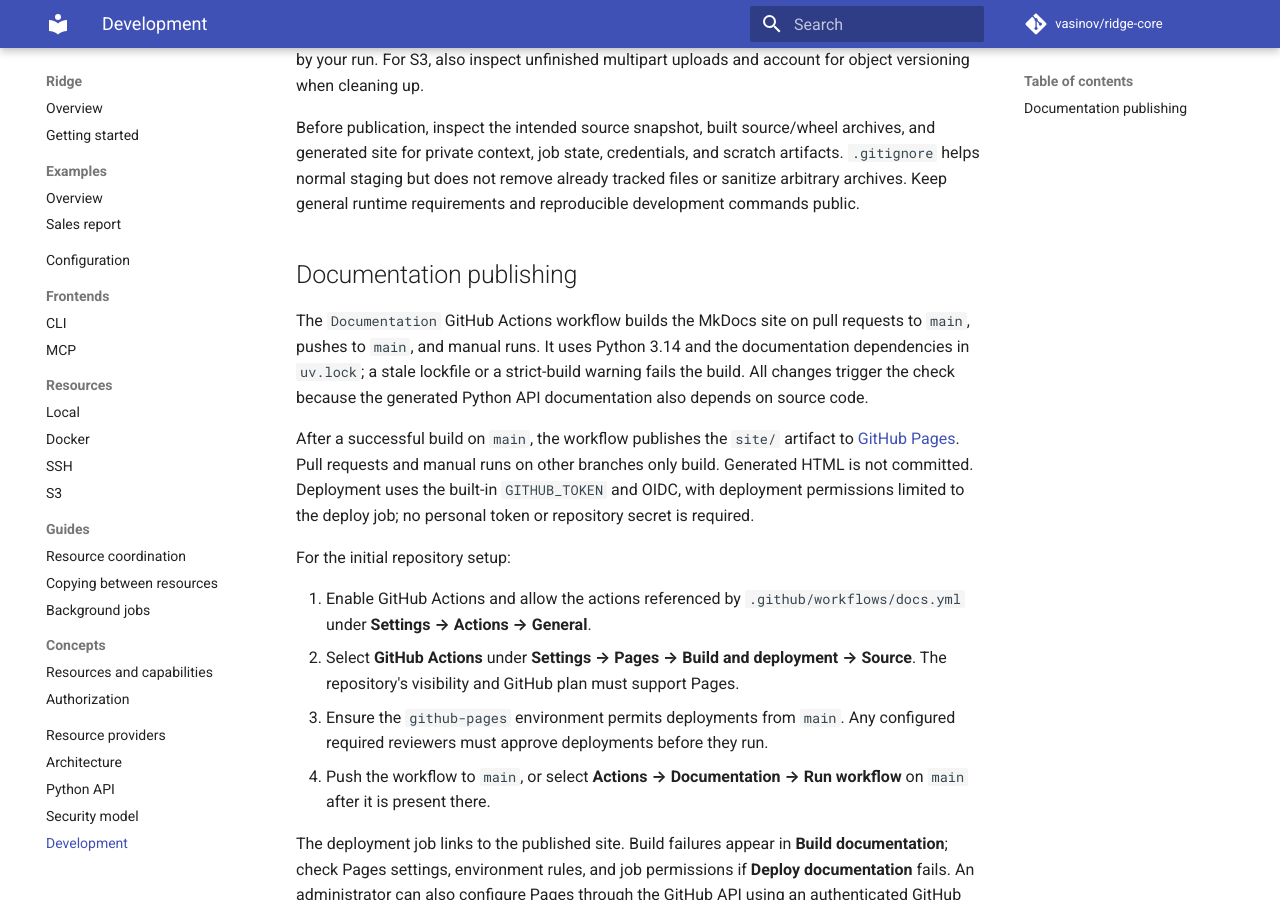
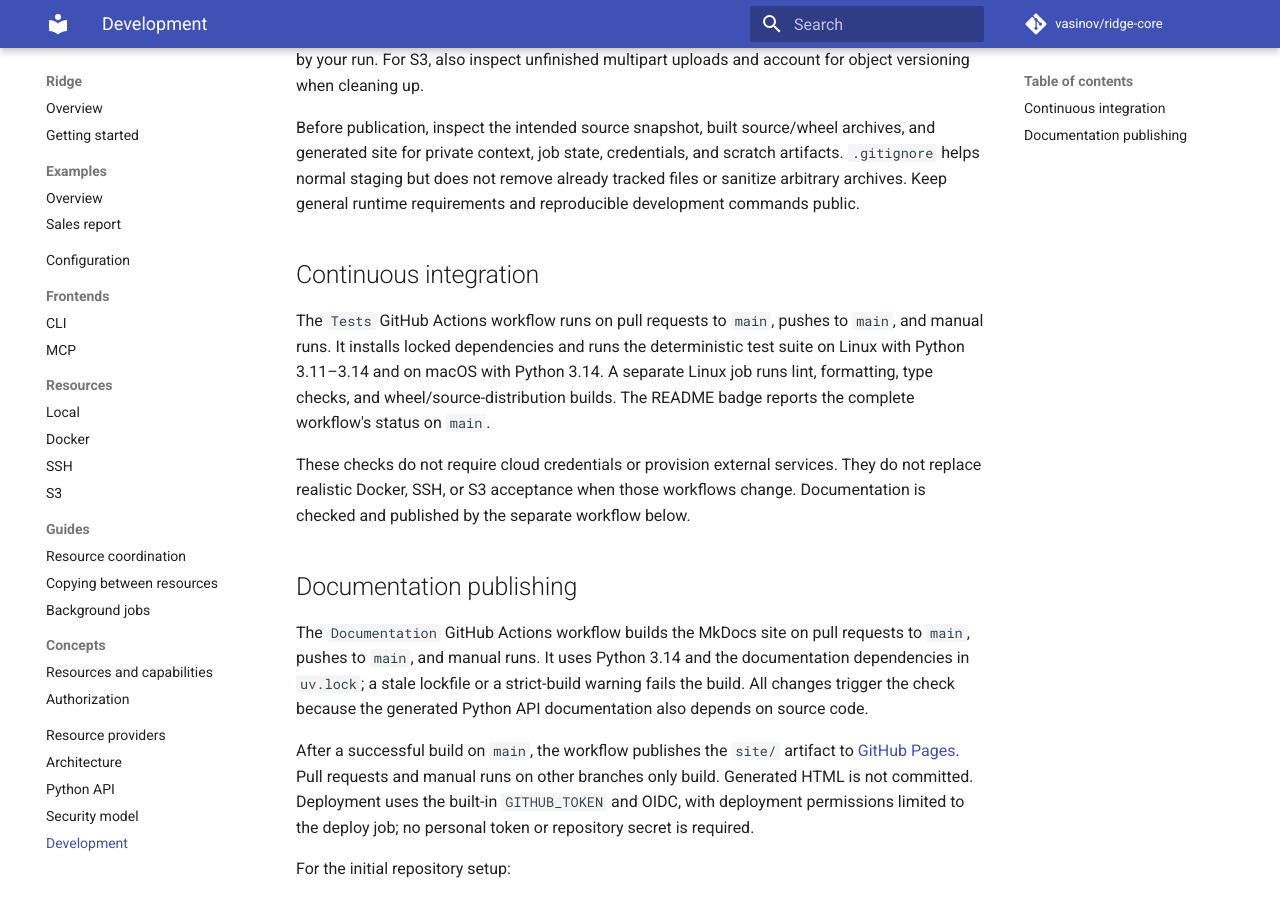
Before and after one commit to vasinov/ridge-core, an MkDocs documentation site: the page built from docs/development.md, in a window 1280 px wide and 900 px high, scrolled down 632 px. Built offline with MkDocs 1.6.1 and Material for MkDocs 9.7.7, drawn with Linux system fonts in a browser that asks for light colours; comment, search, counter and statistics services are not loaded.

Commit message:
Run tests and package checks in CI with a README status badge

```diff
--- a/docs/development.md
+++ b/docs/development.md
@@ -35,6 +35,18 @@ scratch artifacts. `.gitignore` helps normal staging but does not remove already
 tracked files or sanitize arbitrary archives. Keep general runtime requirements
 and reproducible development commands public.
 
+## Continuous integration
+
+The `Tests` GitHub Actions workflow runs on pull requests to `main`, pushes to
+`main`, and manual runs. It installs locked dependencies and runs the deterministic
+test suite on Linux with Python 3.11–3.14 and on macOS with Python 3.14. A separate
+Linux job runs lint, formatting, type checks, and wheel/source-distribution builds.
+The README badge reports the complete workflow's status on `main`.
+
+These checks do not require cloud credentials or provision external services.
+They do not replace realistic Docker, SSH, or S3 acceptance when those workflows
+change. Documentation is checked and published by the separate workflow below.
+
 ## Documentation publishing
 
 The `Documentation` GitHub Actions workflow builds the MkDocs site on pull
```
Also changed, not shown: README.md (+2 -0 lines), 1 other file.
